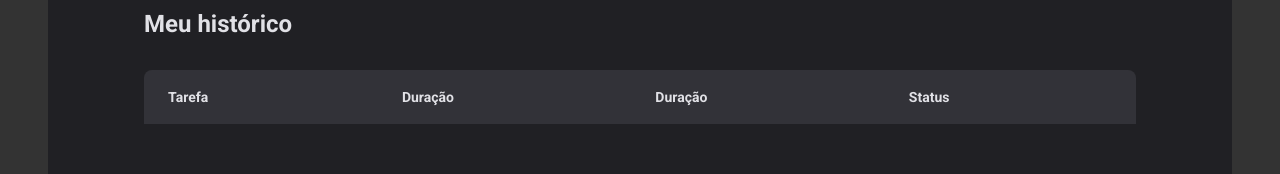
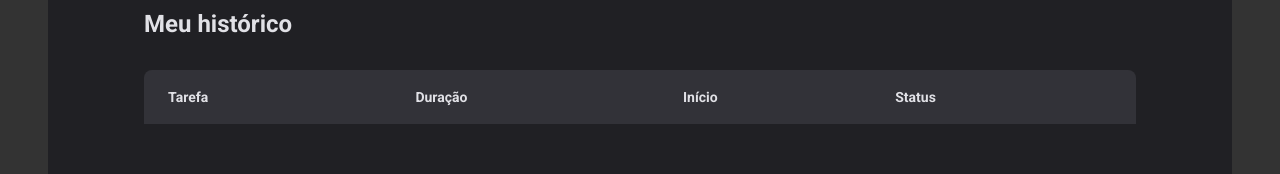
Before and after one commit to diogoz/timer-react, a React (Vite) app: page /history in a window 1280 px wide. Shown: the part 214-388 px from the top of the page. Built offline with nearby package versions, Linux system fonts and the light colour scheme.

Commit message:
Contexto no React - Formatação de data

```diff
--- a/src/pages/History/index.tsx
+++ b/src/pages/History/index.tsx
@@ -1,6 +1,8 @@
 import { useContext } from 'react'
 import { HistoryContainer, HistoryList, Status } from './styles'
 import { CyclesContext } from '../../contexts/CyclesContext'
+import { formatDistanceToNow } from 'date-fns'
+import { ptBR } from 'date-fns/locale/pt-BR'
 export function History() {
   const { cycles } = useContext(CyclesContext)
   return (
@@ -13,7 +15,7 @@
             <tr>
               <th>Tarefa</th>
               <th>Duração</th>
-              <th>Duração</th>
+              <th>Início</th>
               <th>Status</th>
             </tr>
           </thead>
@@ -22,7 +24,12 @@
               <tr key={cycle.id}>
                 <td>{cycle.task}</td>
                 <td>{cycle.minutesAmount} minutos</td>
-                <td>{cycle.startDate.toISOString()}</td>
+                <td>
+                  {formatDistanceToNow(cycle.startDate, {
+                    addSuffix: true,
+                    locale: ptBR,
+                  })}
+                </td>
                 <td>
                   {cycle.finishedDate && (
                     <Status statuscolor="green">Concluído</Status>
```
